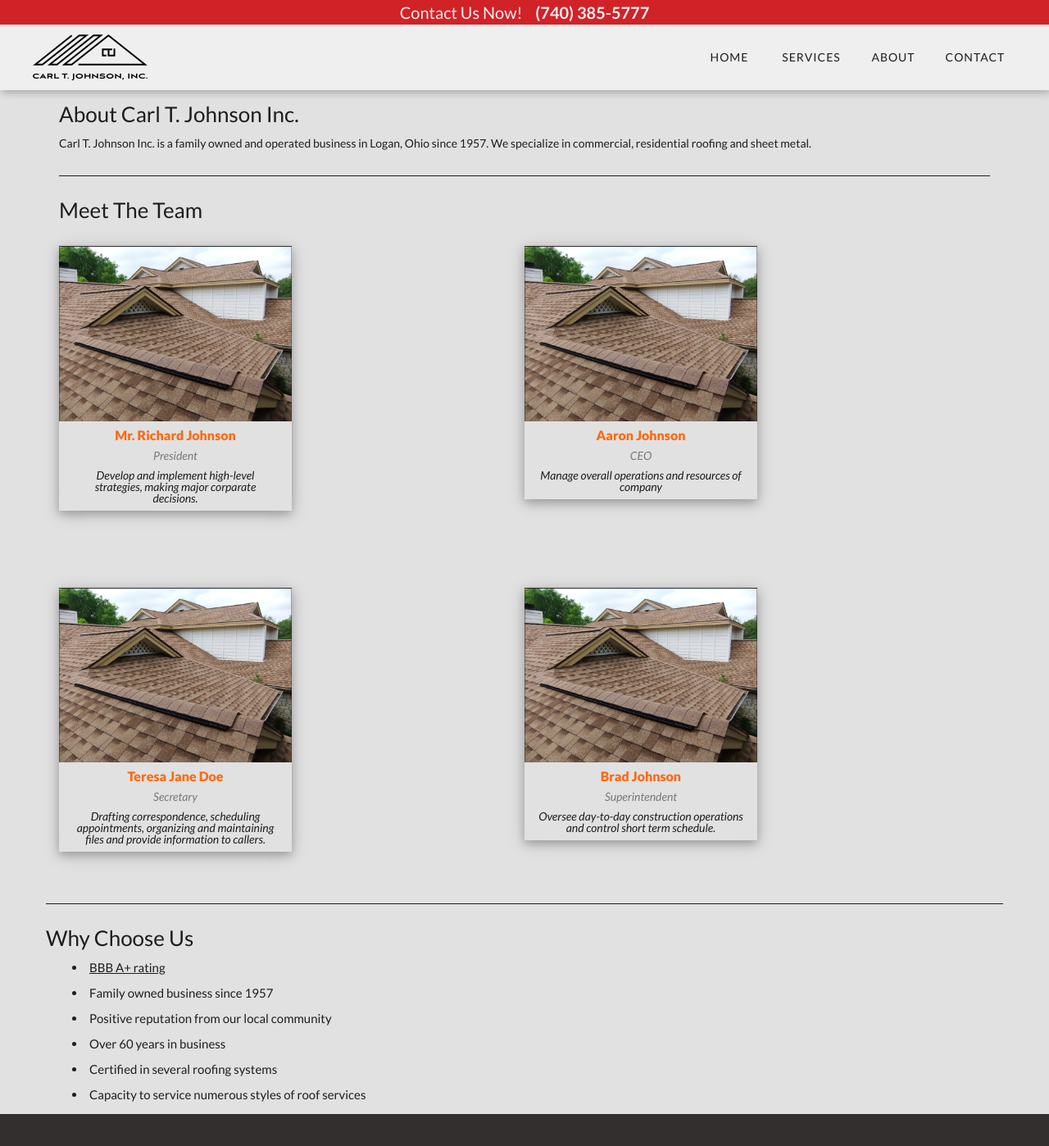
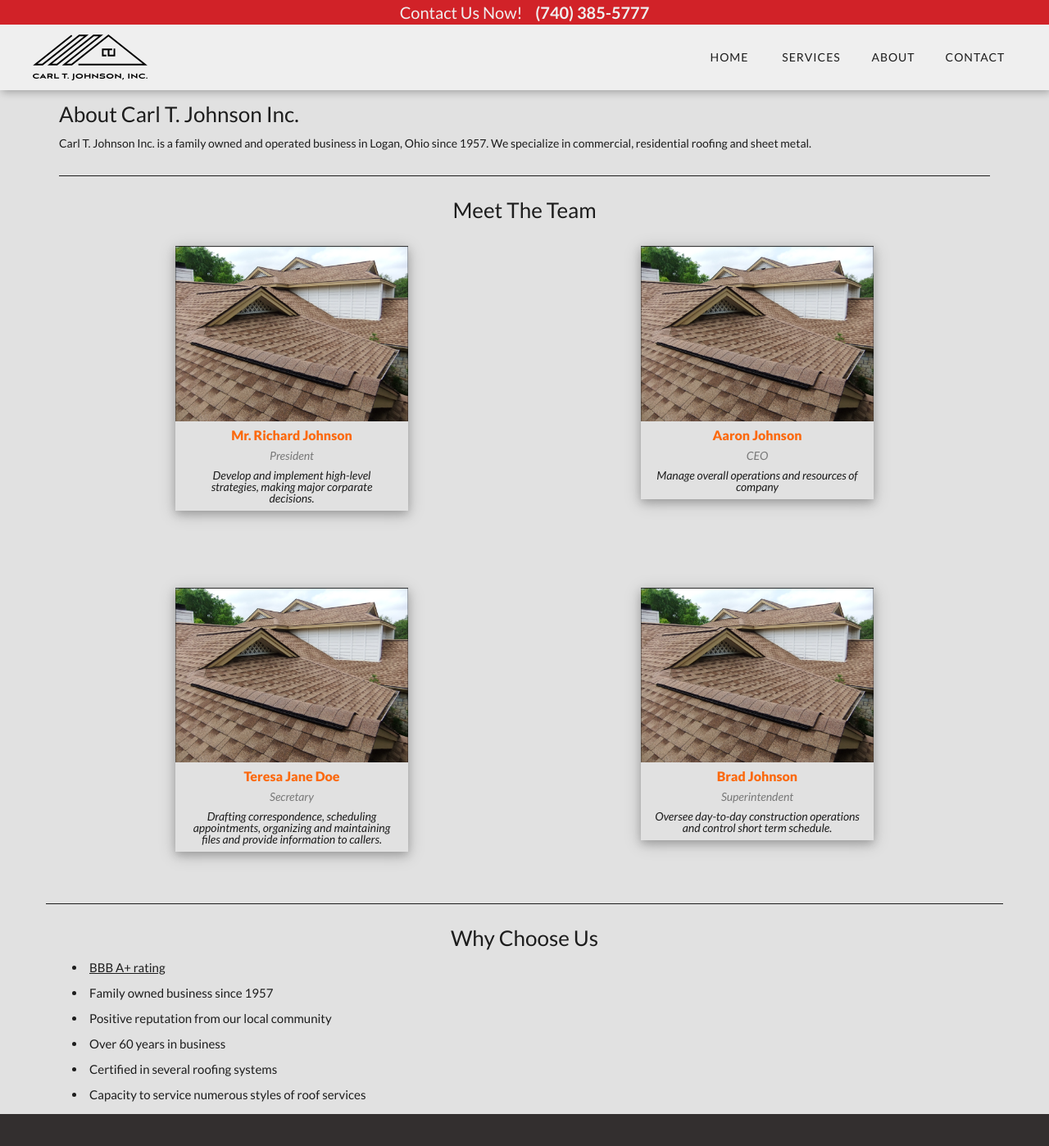
Before and after one commit to Soriajose23/Soriajose23.github.io, a Jekyll site: the page built from about.html, in a window 1280 px wide and 1400 px high. Shown: the whole window at 82% size. Built offline with Jekyll 4.4.1, drawn with Linux system fonts in a browser that asks for light colours; comment, search, counter and statistics services are not loaded.

Commit message:
adjusted alignment of the about us cards

```diff
--- a/assets/css/modules/_about_us.sass
+++ b/assets/css/modules/_about_us.sass
@@ -6,10 +6,13 @@
 	h4
 		font-weight: 900
 		color: #FB690E
+	.w3-half
+		text-align: center
 	.w3-row
 		.w3-card-4
 			margin-top: 3.125rem
 			margin-bottom: 6.25rem
+			display: inline-block
 			p
 				font-size: 1.4rem
 				font-style: oblique
@@ -20,5 +23,6 @@
 	opacity: .53
 
 #top
-			border-top: 1px solid $black-1
-			padding-top: 2.8rem
+	border-top: 1px solid $black-1
+	padding-top: 2.8rem
+	text-align: center
```
